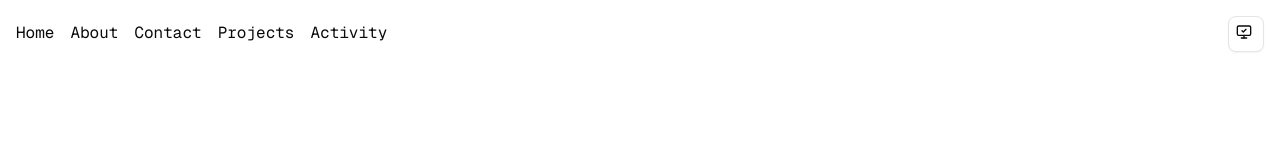
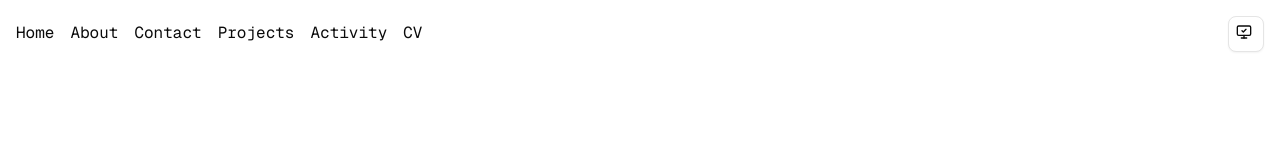
Before and after one commit to S0FTS0RR0W/Portfolio, a Next.js app: page / in a window 1280 px wide. Shown: the top 160 px of the page. Built offline with nearby package versions, Linux system fonts and the light colour scheme.

Commit message:
added cv to navigation menu

```diff
--- a/components/ui/navigation-menu.tsx
+++ b/components/ui/navigation-menu.tsx
@@ -25,6 +25,10 @@ export function NavigationMenu() {
           <Link href="/activity">Activity</Link>
           <div className="bg-teal-500 h-0.5 w-0 group-hover:w-full transition-all duration-500"></div>
         </li>
+        <li className="group">
+          <Link href="cv">CV</Link>
+          <div className="bg-teal-500 h-0.5 w-0 group-hover:w-full transition-all duration-500"></div>
+        </li>
       </ul>
       <ModeToggle />
     </nav>
```
Also changed, not shown: 1 other file (tests, documents, lock files or other folders).
